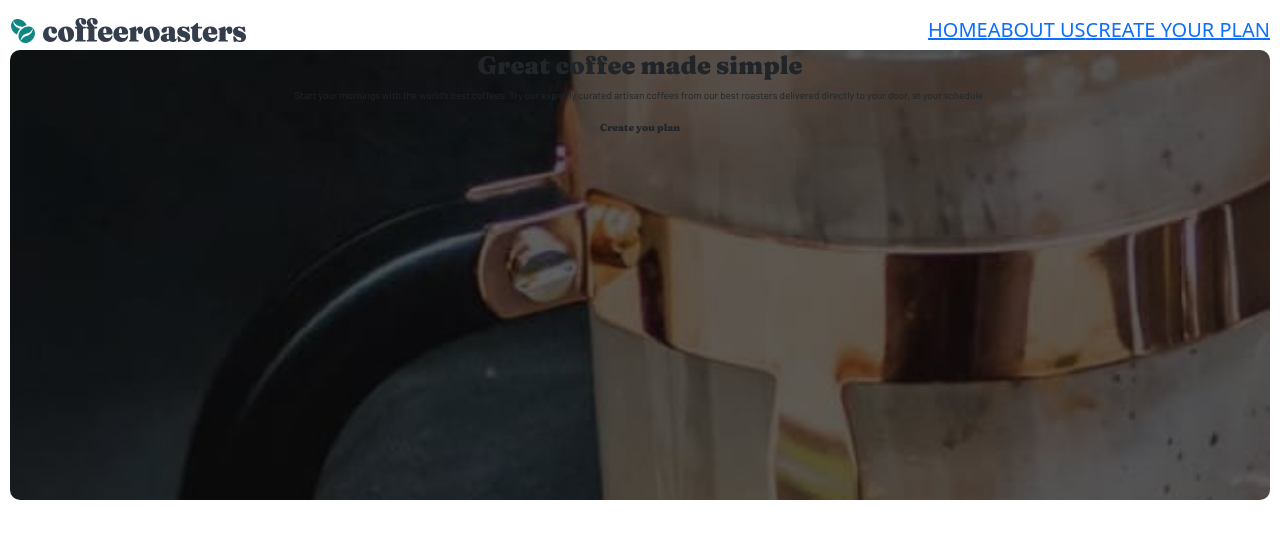
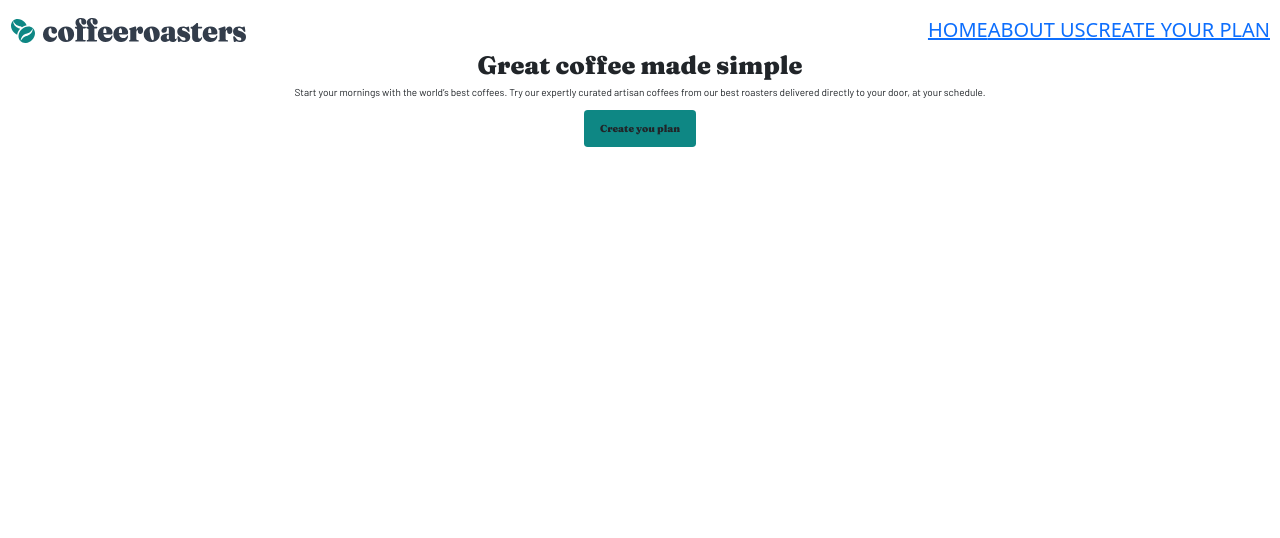
Before and after one commit to heiderick13/coffee-shop, a React (Vite) app: page / in a window 1280 px wide. Shown: the top 538 px of the page. Built offline with nearby package versions, Linux system fonts and the light colour scheme.

Commit message:
color variables

```diff
--- a/src/index.css
+++ b/src/index.css
@@ -1,4 +1,12 @@
 @import url("https://fonts.googleapis.com/css2?family=Barlow:wght@400;700&family=Fraunces:wght@900&display=swap");
+
+:root {
+  --darkCyan: #0e8784;
+  --dark0grey-blue: #333d4b;
+  --pale-orange: #fdd6ba;
+  --grey: #83888f;
+  --light-cream: #fefcf7;
+}
 
 * {
   margin: 0;
@@ -18,10 +26,7 @@ html {
   font-family: "Fraunces", serif;
 }
 
-.home-hero {
-  background: url(./assets/home/mobile/image-hero-coffeepress.jpg);
-  background-repeat: no-repeat;
-  background-size: cover;
-  line-height: 2;
-  min-height: 45rem;
+.btn {
+  background-color: #0e8784;
+  padding: 1rem 1.5rem;
 }
```
